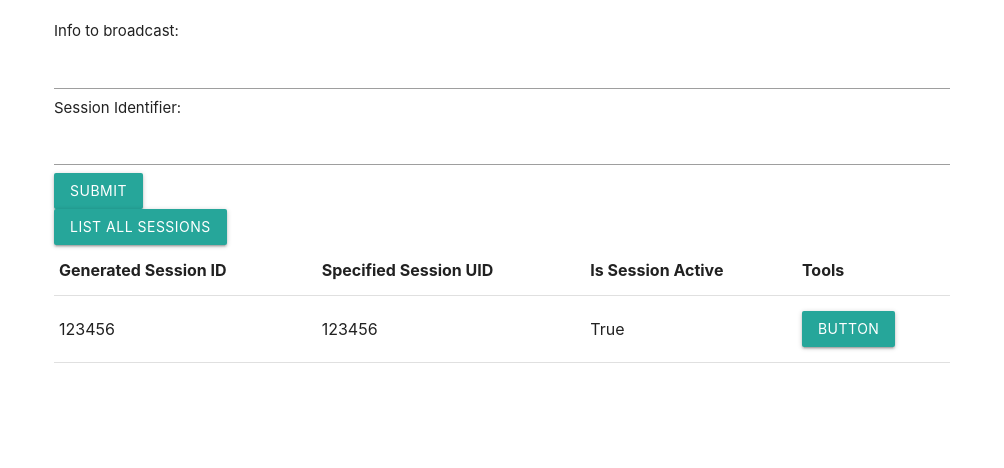
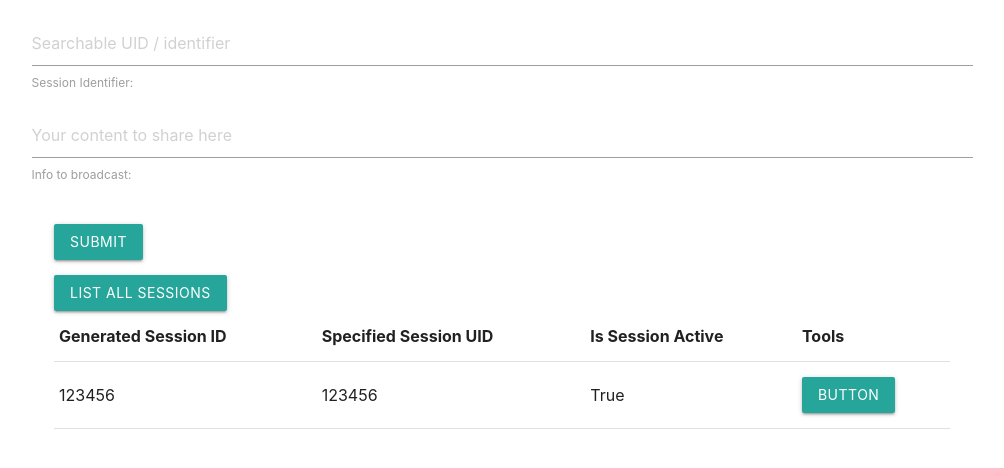
Before and after one commit to foreza/distort-provisioning-server, a website: page app/views/distort-admin.html in a window 1280 px wide. Shown: the part 116-584 px from the top of the page, without its empty margins (138-1142 px from the left). Drawn offline with nearby package versions, Linux system fonts and the light colour scheme.

Commit message:
Update gitignore to ignore .DS_Store, update template to grab form input

```diff
--- a/app/views/distort-admin.html
+++ b/app/views/distort-admin.html
@@ -16,13 +16,27 @@
             <h1>Distort Provision Tool</h1>
 
             <div>
-                Info to broadcast: <input type="text" name="fname"><br>
-                Session Identifier: <input type="text" name="fname"><br>
+                <form class="col s12">
+                  <div class="row">
+                      <div class="row">
+                          <input placeholder="Searchable UID / identifier" id="form_broadcastUID" type="text" class="validate">
+                          <label for="first_name">Session Identifier: </label>
+                      </div>
+                      <div class="row">
+                        <input placeholder="Your content to share here" id="form_broadcastContent" type="text" class="validate">
+                        <label for="first_name">Info to broadcast: </label>
+                      </div>
                     </div>
 
                     <div>
-                <a class="waves-effect waves-light btn" onclick="createNewTestSession()">Submit</a>
+                        <a class="waves-effect waves-light btn" onclick="createSession()">Submit</a>
                     </div>
+                </form>
+
+
+            </div>
+
+
 
             <div class="result">
             </div>
@@ -76,7 +90,7 @@
 
       });
 
-      function createNewTestSession(){
+    function createSession(){
 
     $.ajax({
       url: 'http://localhost:8989/api/distort/',
```
Also changed, not shown: 1 other file. Lines whose indentation alone changed are shown as unchanged.
